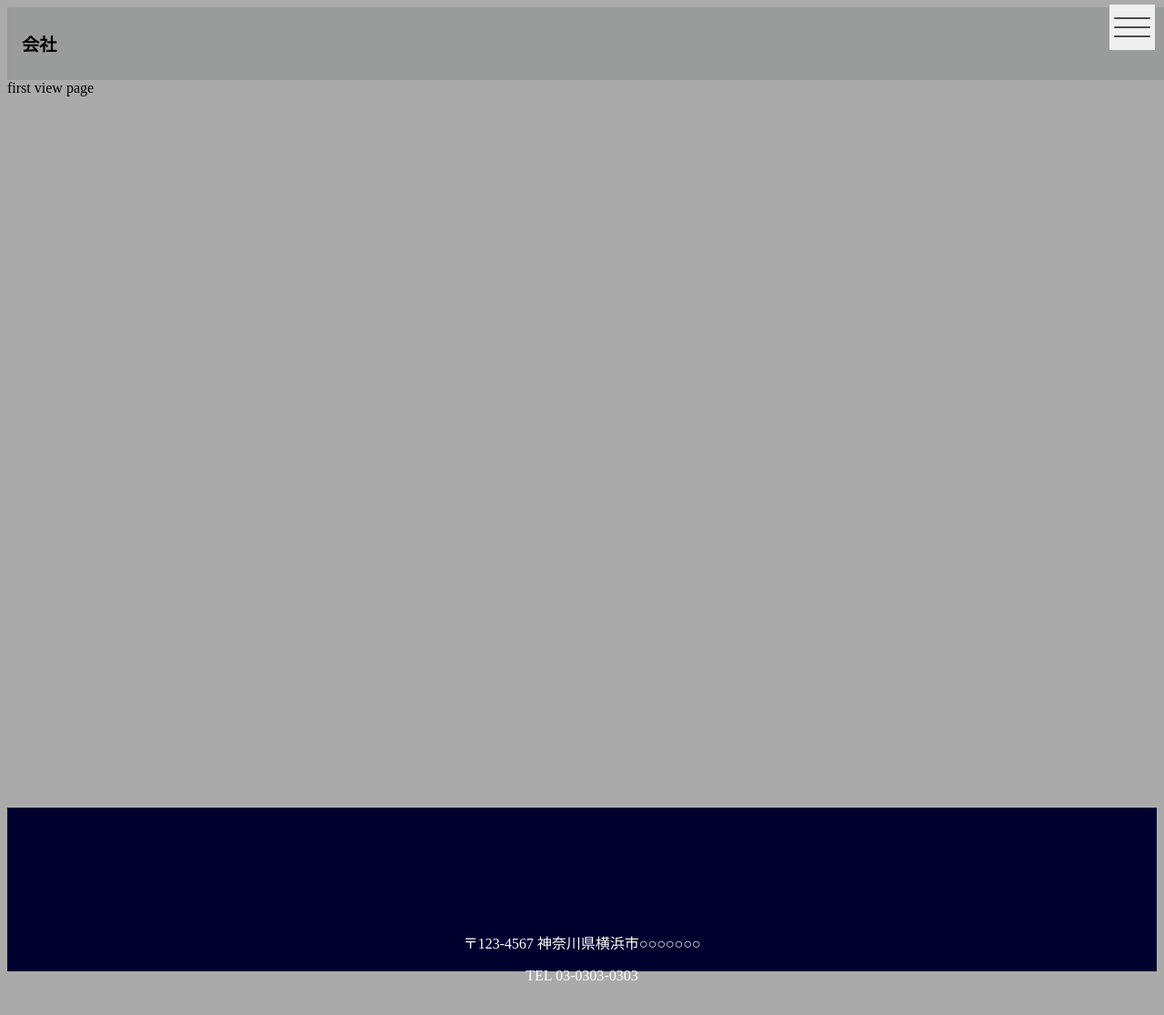
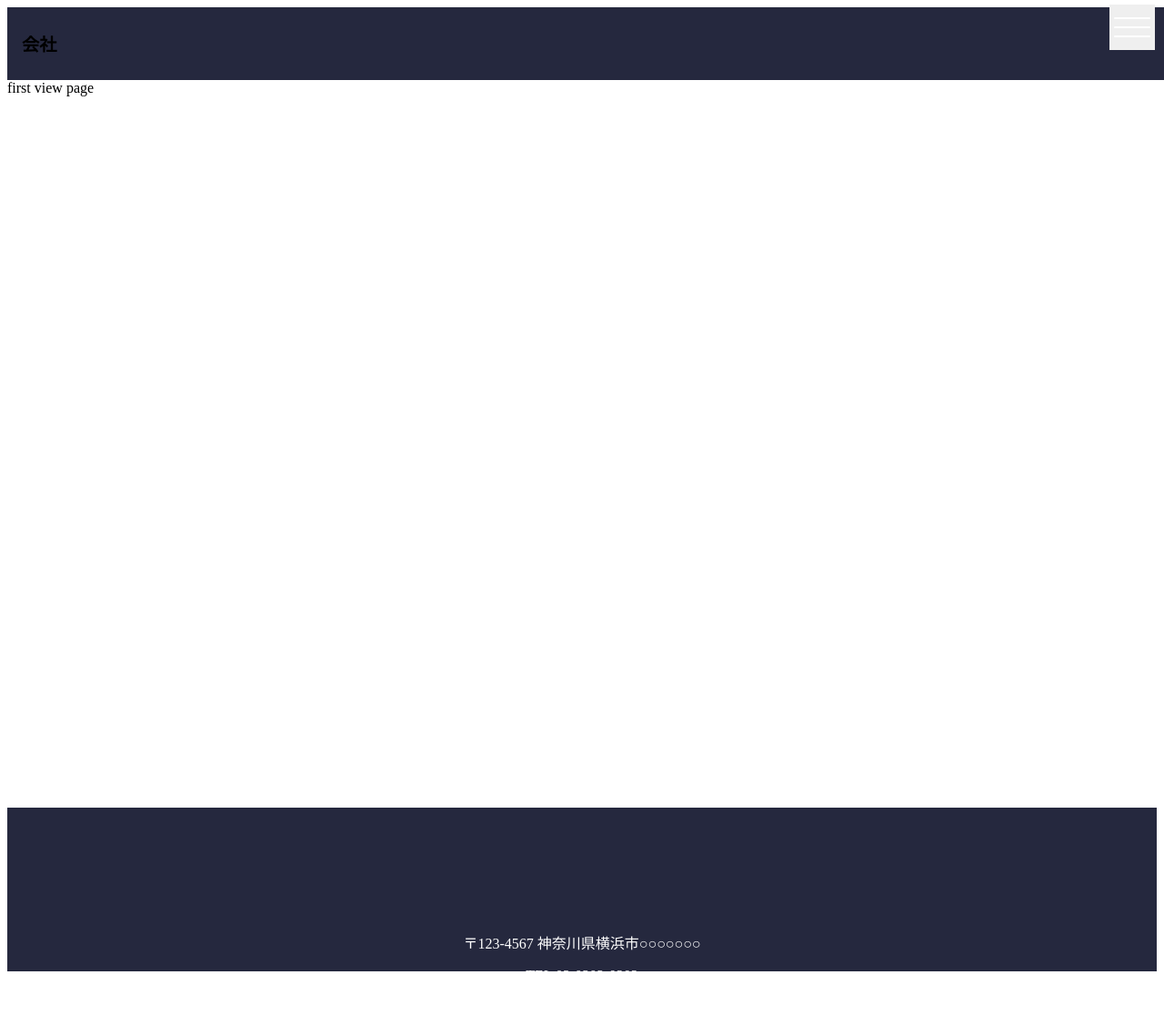
Before and after one commit to ba58ajbse/gatsby-sample, a Gatsby site: page / in a window 1280 px wide. Shown: the top 1116 px of the page at 91% size. Built offline with nearby package versions, Linux system fonts and the light colour scheme; Gatsby itself is replaced by a stand-in of ours.

Commit message:
css修正

```diff
--- a/src/pages/css/about.module.css
+++ /dev/null
@@ -1,3 +0,0 @@
-.input-default {
-  background-color: aqua;
-}
--- a/src/pages/css/layout.css
+++ b/src/pages/css/layout.css
@@ -7,5 +7,5 @@ ul {
   list-style: none;
 }
 html {
-  background-color: rgb(170, 170, 170);
+  background-color: #ffffff;
 }
--- a/src/pages/css/style.css
+++ b/src/pages/css/style.css
@@ -2,7 +2,7 @@ header {
   height: 60px;
   width: 100%;
   padding: 10px 16px;
-  background-color: rgba(143, 146, 146, 0.555);
+  background-color: #25283e;
   display: flex;
   align-items: center;
   justify-content: space-between;
@@ -27,7 +27,7 @@ header {
   margin: auto;
   width: 80%;
   height: 2px;
-  background-color: rgba(39, 39, 39, 0.815);
+  background-color: #ffffff;
   border-radius: 3px;
   position: absolute;
   left: 0;
@@ -57,7 +57,7 @@ header {
   top: 0;
   width: 100%;
   height: 100%;
-  background: rgba(100, 100, 100, 0.8);
+  background: rgba(139, 139, 139, 0.7);
   z-index: 10;
   animation: fadeIn 0３s linear;
   animation-fill-mode: both;
@@ -138,7 +138,7 @@ footer {
   width: 100%;
   height: 180px;
   color: white;
-  background-color: rgb(0, 0, 47);
+  background-color: #25283e;
   text-align: center;
 }
 .footer-info {
```
